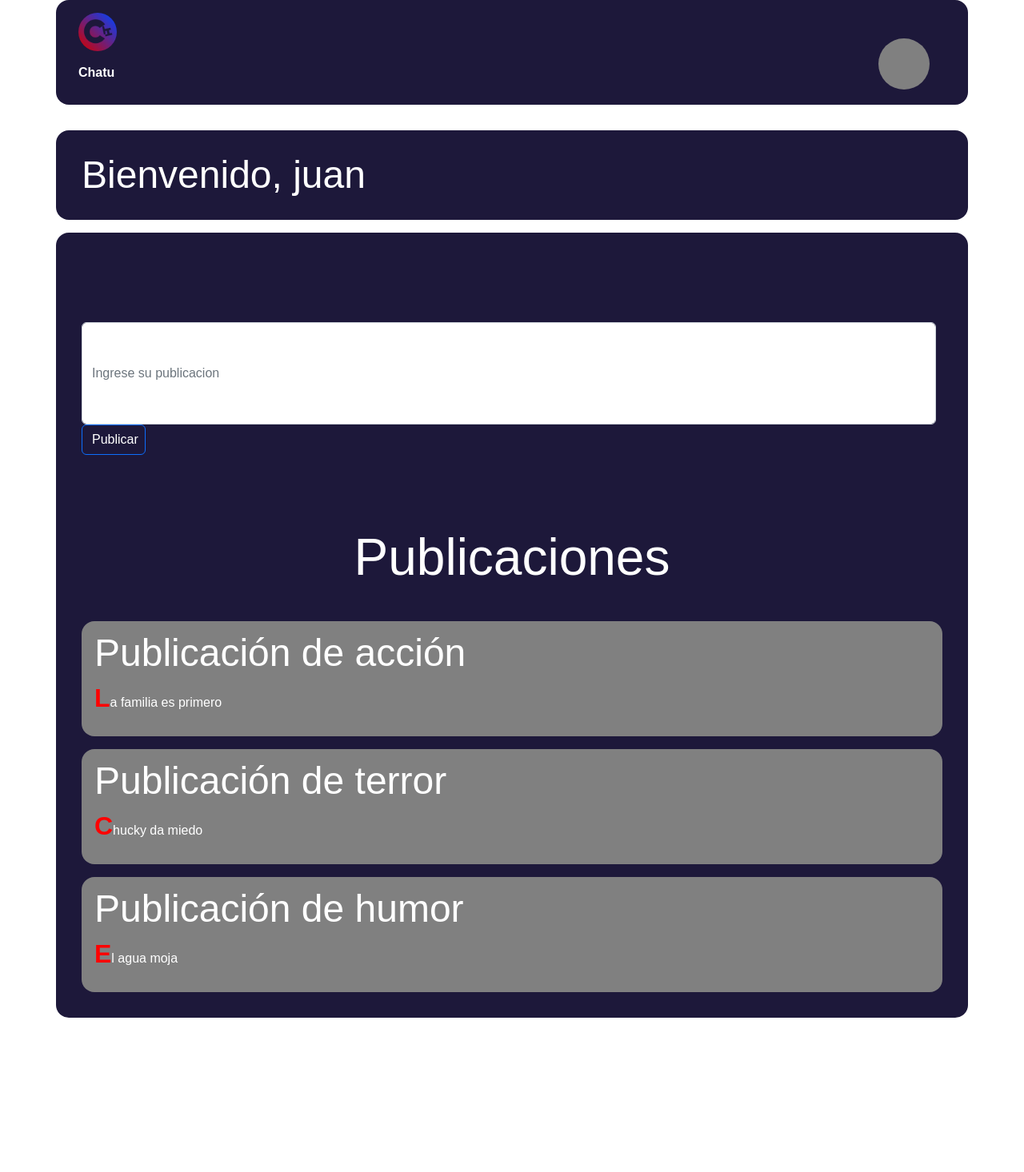
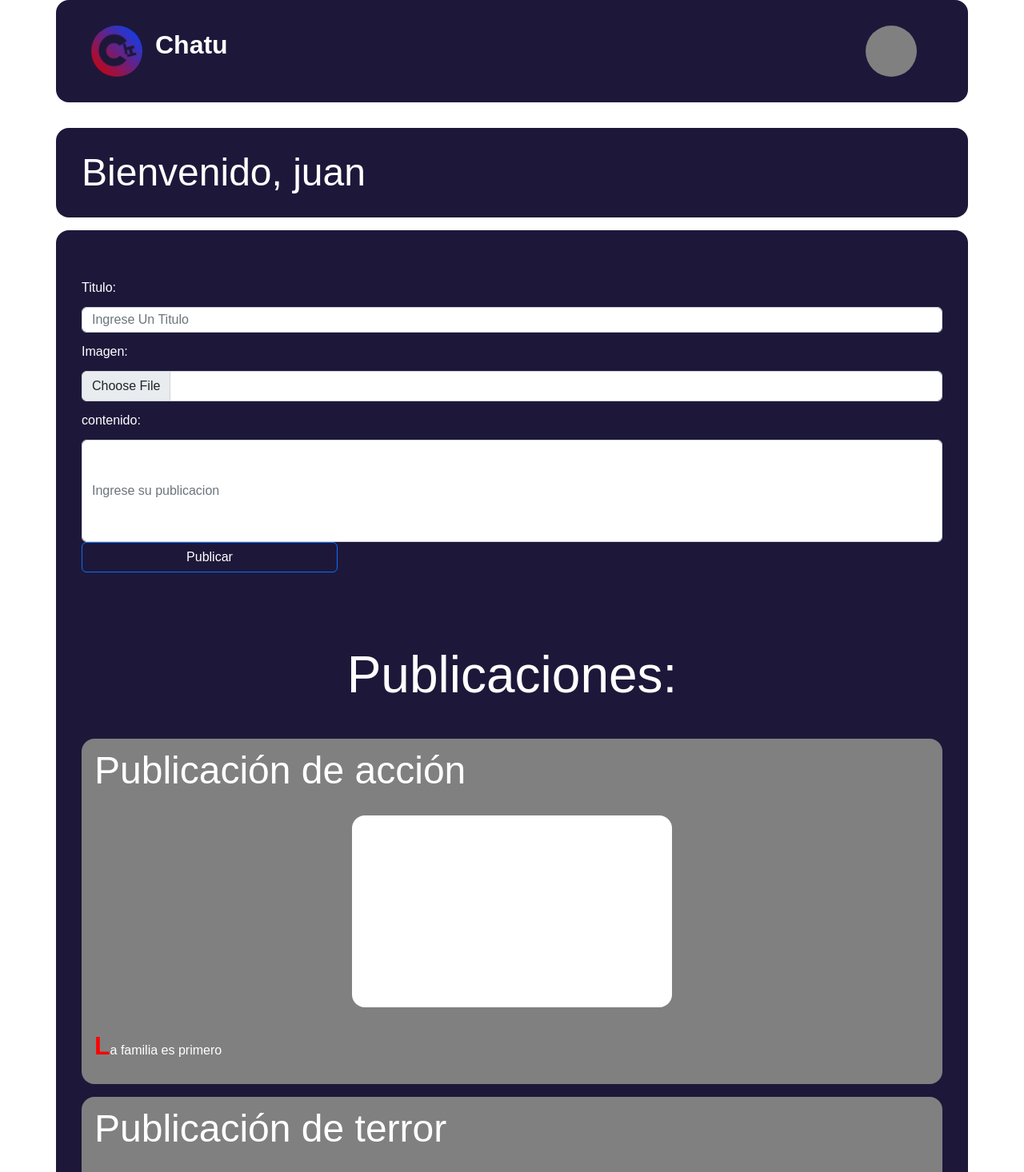
Before and after one commit to miguelcastrozz/Project-Chatu, a React (Create React App) app in the folder frontend/: page /publications in a window 1280 px wide. Shown: the top 1466 px of the page at 80% size. Before the commit the page ends 1273 px from the top, so only its background shows below. Built offline with nearby package versions, Linux system fonts and the light colour scheme.

Commit message:
publications views

```diff
--- a/frontend/src/components/Barra.jsx
+++ b/frontend/src/components/Barra.jsx
@@ -6,13 +6,14 @@ import Logo from "../assets/logo.png";
 export default function BarradeNav({ ...props }) {
   const Logo_style = {
     borderRadius: "100%",
-    width: "3rem",
+    width: "4rem",
+    marginTop: "1rem",
   };
 
   return (
     <Row>
       <Col>
-        <Container className="Publicaciones-template">
+        <Container className="Publicaciones-bar">
           <img src={Logo} alt="" style={Logo_style} />
           <p>Chatu</p>
         </Container>
--- a/frontend/src/components/Boton.jsx
+++ b/frontend/src/components/Boton.jsx
@@ -5,7 +5,6 @@ export default function Boton({ children, onClick, height, type, width}) {
   const styles = {
     width: `${width}rem`,
     height: `${height}rem`,
-    margin: "0 auto",
   };
 
   return (
--- a/frontend/src/components/IngresarTexto.jsx
+++ b/frontend/src/components/IngresarTexto.jsx
@@ -13,7 +13,6 @@ export default function IngresarTexto({ ...props }) {
           type={props.type}
           onChange={props.onChange}
           placeholder={props.placeholder}
-          className="me-2"
           aria-label="Search"
         />
       </Form>
--- a/frontend/src/components/Publicar.jsx
+++ b/frontend/src/components/Publicar.jsx
@@ -1,4 +1,4 @@
-import { Container, Form } from "react-bootstrap";
+import { Container, Form} from "react-bootstrap";
 import Boton from "./Boton";
 import IngresarTexto from "./IngresarTexto";
 import "../stylesheets/app.css";
@@ -7,8 +7,15 @@ export default function Publicar() {
   return (
     <Container className="Publicar-formulario">
       <Form>
+        <p>Titulo:</p>
+        <IngresarTexto placeholder="Ingrese Un Titulo" height={2} />
+        <p>Imagen:</p>
+        <IngresarTexto type="file" className="Publicar-subir-contenido" />
+        <p>contenido:</p>
         <IngresarTexto placeholder="Ingrese su publicacion" height={8} />
-        <Boton width={5}>Publicar</Boton>
+        <Boton type="submit" width={20}>
+          Publicar
+        </Boton>
       </Form>
     </Container>
   );
--- /dev/null
+++ b/frontend/src/components/comentarios.jsx
@@ -0,0 +1,4 @@
+
+export default function comentarios(){
+     return();
+}
--- /dev/null
+++ b/frontend/src/components/multimedia.jsx
@@ -0,0 +1,7 @@
+import { Container } from "react-bootstrap";
+
+export default function Multimedia(...props) {
+
+
+  return <Container className ="imagenes">{props.children}</Container>;
+}
--- a/frontend/src/stylesheets/app.css
+++ b/frontend/src/stylesheets/app.css
@@ -150,17 +150,33 @@ nav {
   border-radius: 1rem;
 }
 
-.Publicar-formulario * {
+.Publicar-formulario > p {
+  margin-top: 3rem;
+}
+
+.Publicar-boton {
   margin-top: 2rem;
+}
+
+.Publicar-subir-contenido {
+  background-color: var(--main-color);
 }
 
 .Perfil {
   background-color: gray;
   border-radius: 3rem;
-  margin-top: 1rem;
-  margin-right: 2rem;
+  margin-right: 3rem;
+  margin-bottom: 1rem;
   width: 4rem;
   height: 4rem;
+}
+
+.imagenes {
+  height: 15rem;
+  width: 25rem;
+  background-color: white;
+  margin: 2rem auto;
+  border-radius: 1rem;
 }
 
 .Publi {
@@ -200,14 +216,27 @@ nav {
   font-family: sans-serif;
 }
 
+.Publicaciones-Pub {
+  background-color: azure;
+}
+
+.Publicaciones-bar {
+  display: flex;
+  align-items: center;
+}
+
+.Publicaciones-bar * {
+  margin-left: 1rem;
+}
+
+.Publicaciones-bar > p {
+  font-size: 2rem;
+}
+
 .parrafo::first-letter {
   color: red;
   font-size: 2rem;
   font-weight: 900;
-}
-
-.Publicaciones-Pub {
-  background-color: azure;
 }
 
 @keyframes appear {
--- a/frontend/src/views/Inicio.jsx
+++ b/frontend/src/views/Inicio.jsx
@@ -26,7 +26,7 @@ export default function Inicio() {
         </Container>
         <Container className="Inicio-abajo">
           <p>¿Eres nuevo en Chatu?</p>
-          <Vinculo direccion="register" > Clickea aquí</Vinculo>
+          <Vinculo direccion="register" > Clickea aquí. </Vinculo>
         </Container>
       </Container>
     </>
--- a/frontend/src/views/Publicaciones.jsx
+++ b/frontend/src/views/Publicaciones.jsx
@@ -1,18 +1,17 @@
 import BarradeNav from "../components/Barra";
 import Publicar from "../components/Publicar";
 import Container from "react-bootstrap/esm/Container";
-import {Row} from "react-bootstrap";
+import { Row } from "react-bootstrap";
 import "../stylesheets/app.css";
 import Publication from "../components/Publication";
+import Multimedia from "../components/multimedia";
 
 export default function Publicaciones() {
-
   // Inserte el nombre de usuario de la persona que ingreso
 
   function saludar(nombre) {
-    return (
-      `Bienvenido, ${nombre}`
-    );
+
+    return `Bienvenido, ${nombre}`;
   }
 
   // Componente publication
@@ -21,6 +20,7 @@ export default function Publicaciones() {
     return (
       <Publication>
         <h1>{titulo}</h1>
+        <Multimedia></Multimedia>
         <p className="parrafo">{Contenido}</p>
       </Publication>
     );
@@ -43,8 +43,8 @@ export default function Publicaciones() {
           <Container className="Publicaciones-feed">
             <Publicar></Publicar>
             <Container className="Publicaciones-vista">
-              <h1 className="Publi">Publicaciones</h1>
-              {publicar("Publicación de acción","La familia es primero")}
+              <h1 className="Publi">Publicaciones:</h1>
+              {publicar("Publicación de acción", "La familia es primero")}
               {publicar("Publicación de terror", "Chucky da miedo")}
               {publicar("Publicación de humor", "El agua moja")}
             </Container>
@@ -53,5 +53,4 @@ export default function Publicaciones() {
       </Container>
     </>
   );
-
 }
```
